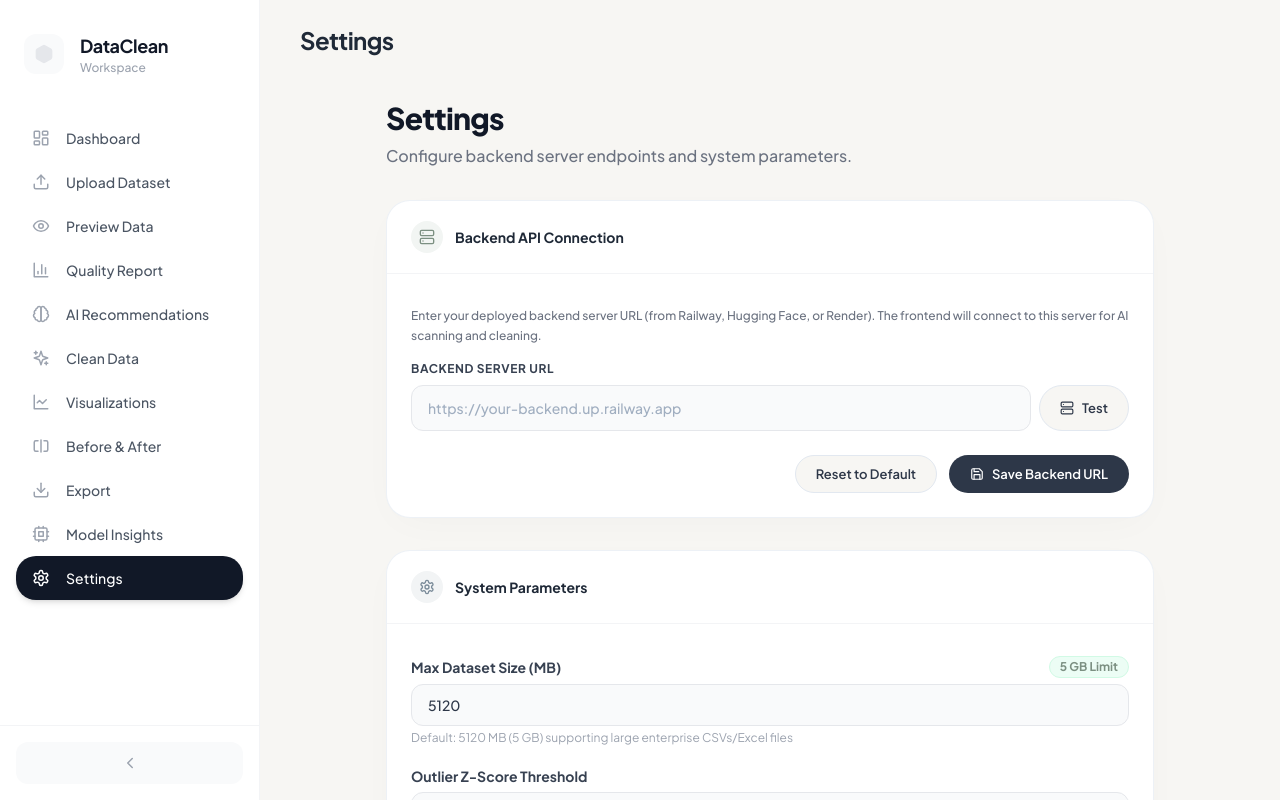
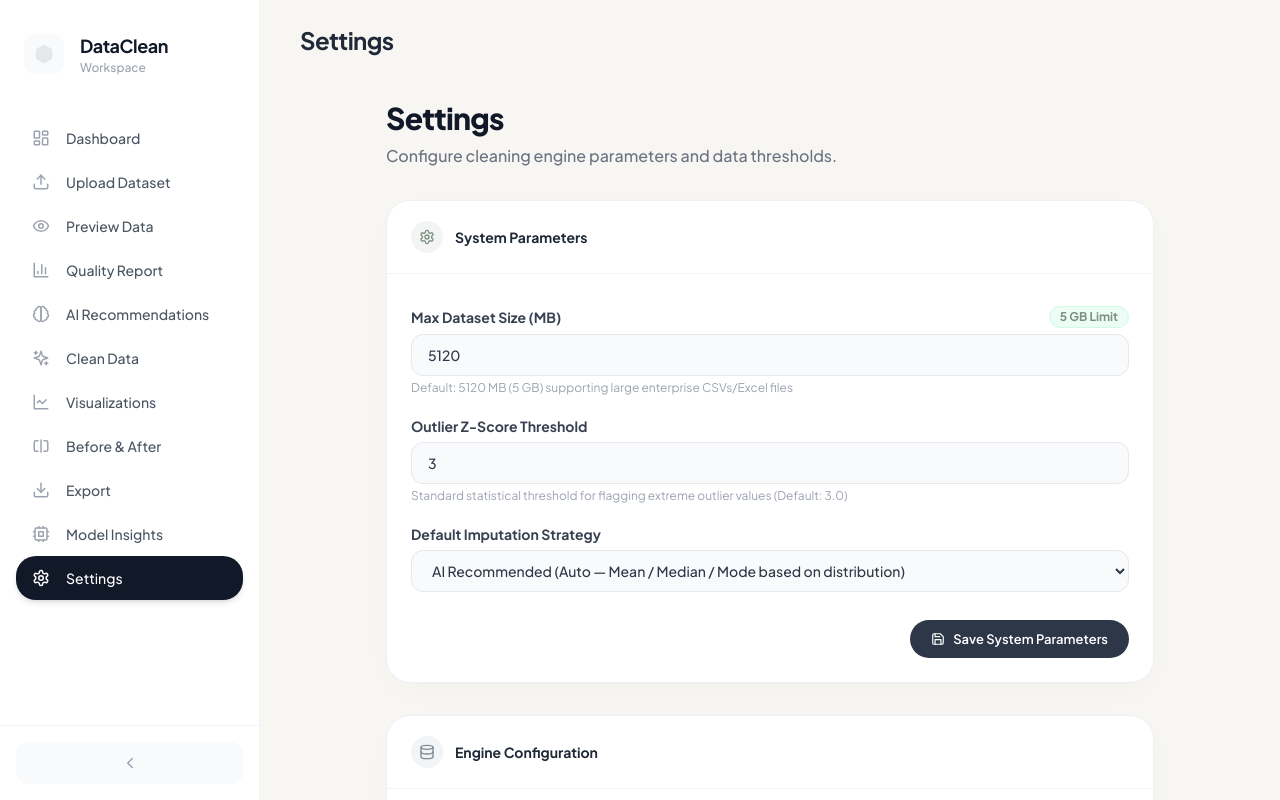
Before and after one commit to nandha0911/dataclean-ai, a React (Vite) app in the folder frontend/: page /#/settings in a window 1280 px wide. Built offline with nearby package versions, Linux system fonts and the light colour scheme.

Commit message:
Remove Backend API Connection card from Settings page for local offline runtime

```diff
--- a/frontend/src/pages/Settings.jsx
+++ b/frontend/src/pages/Settings.jsx
@@ -1,132 +1,20 @@
 /**
- * Nordic Settings — with Backend Server connection configuration & health test
+ * Nordic Settings — System Parameters and Data Engine Configuration
  */
-import { useState, useEffect } from 'react';
-import { Settings as SettingsIcon, Save, Server, CheckCircle2, XCircle, RefreshCw } from 'lucide-react';
+import { Settings as SettingsIcon, Save, Sliders, Shield, Database } from 'lucide-react';
 import NordicCard from '../components/ui/NordicCard';
-import axios from 'axios';
 import toast from 'react-hot-toast';
 
 export default function Settings() {
-  const [apiUrl, setApiUrl] = useState('');
-  const [testing, setTesting] = useState(false);
-  const [status, setStatus] = useState(null); // 'connected' | 'error' | null
-  const [statusMsg, setStatusMsg] = useState('');
-
-  useEffect(() => {
-    const saved = localStorage.getItem('DATACLEAN_API_URL') || '';
-    setApiUrl(saved);
-  }, []);
-
-  const handleTestConnection = async () => {
-    let raw = apiUrl.trim();
-    if (!raw) {
-      raw = import.meta.env.PROD ? 'https://dataclean-ai-backend.onrender.com' : 'http://localhost:8000';
-    }
-    const cleanUrl = raw.replace(/\/+$/, '').replace(/\/api$/, '');
-    setTesting(true);
-    setStatus(null);
-    try {
-      const res = await axios.get(`${cleanUrl}/health`, { timeout: 20000 });
-      if (res.data?.status === 'healthy' || res.status === 200) {
-        setStatus('connected');
-        setStatusMsg(`Connected successfully! Version: ${res.data?.version || '1.0.0'}`);
-        toast.success('Backend server is healthy & connected!');
-      } else {
-        setStatus('error');
-        setStatusMsg('Server responded but status was not healthy.');
-      }
-    } catch (err) {
-      setStatus('error');
-      setStatusMsg(`Cannot connect to ${cleanUrl}. (Error: ${err.message})`);
-      toast.error('Backend connection failed. Please check the URL.');
-    } finally {
-      setTesting(false);
-    }
-  };
-
-  const handleSave = () => {
-    if (apiUrl.trim()) {
-      localStorage.setItem('DATACLEAN_API_URL', apiUrl.trim());
-      toast.success('Backend API URL saved!');
-    } else {
-      localStorage.removeItem('DATACLEAN_API_URL');
-      toast.success('Reset to default API URL');
-    }
-    handleTestConnection();
-  };
-
   return (
     <div className="flex flex-col gap-8 max-w-3xl mx-auto">
       <div>
         <h2 className="text-3xl font-extrabold text-gray-900 tracking-tight mb-2">Settings</h2>
-        <p className="text-gray-500 font-medium">Configure backend server endpoints and system parameters.</p>
+        <p className="text-gray-500 font-medium">Configure cleaning engine parameters and data thresholds.</p>
       </div>
 
-      {/* Backend Connection Card */}
-      <NordicCard title="Backend API Connection" icon={Server} color="sage">
-        <div className="flex flex-col gap-4 mt-2">
-          <p className="text-xs text-gray-500 font-medium leading-relaxed">
-            Enter your deployed backend server URL (from Railway, Hugging Face, or Render). The frontend will connect to this server for AI scanning and cleaning.
-          </p>
-
-          <div>
-            <label className="block text-xs font-bold text-gray-700 uppercase tracking-wider mb-2">
-              Backend Server URL
-            </label>
-            <div className="flex gap-2">
-              <input
-                type="text"
-                value={apiUrl}
-                onChange={(e) => setApiUrl(e.target.value)}
-                placeholder="https://your-backend.up.railway.app"
-                className="flex-1 bg-gray-50 border border-gray-200 rounded-xl px-4 py-3 text-sm font-medium text-gray-800 outline-none focus:border-[#7C9082]"
-              />
-              <button
-                onClick={handleTestConnection}
-                disabled={testing}
-                className="btn-nd btn-nd-secondary px-4 text-xs flex items-center gap-1.5 flex-shrink-0"
-              >
-                {testing ? <RefreshCw size={14} className="animate-spin" /> : <Server size={14} />}
-                {testing ? 'Testing…' : 'Test'}
-              </button>
-            </div>
-          </div>
-
-          {/* Status badge */}
-          {status === 'connected' && (
-            <div className="p-3 bg-[#F2F5F3] border border-[#7C9082]/30 rounded-xl flex items-center gap-2 text-xs font-semibold text-[#7C9082]">
-              <CheckCircle2 size={16} />
-              <span>{statusMsg}</span>
-            </div>
-          )}
-
-          {status === 'error' && (
-            <div className="p-3 bg-red-50 border border-red-200 rounded-xl flex items-start gap-2 text-xs font-semibold text-red-700">
-              <XCircle size={16} className="flex-shrink-0 mt-0.5" />
-              <span>{statusMsg}</span>
-            </div>
-          )}
-
-          <div className="flex justify-end gap-3 pt-2">
-            <button
-              onClick={() => { setApiUrl(''); localStorage.removeItem('DATACLEAN_API_URL'); }}
-              className="btn-nd btn-nd-secondary text-xs"
-            >
-              Reset to Default
-            </button>
-            <button
-              onClick={handleSave}
-              className="btn-nd btn-nd-primary text-xs px-6"
-            >
-              <Save size={14} /> Save Backend URL
-            </button>
-          </div>
-        </div>
-      </NordicCard>
-
-      {/* General Settings Card */}
-      <NordicCard title="System Parameters" icon={SettingsIcon} color="dusty">
+      {/* System Parameters Card */}
+      <NordicCard title="System Parameters" icon={SettingsIcon} color="sage">
         <div className="flex flex-col gap-5 mt-2">
           <div>
             <div className="flex justify-between items-center mb-1.5">
@@ -143,6 +31,7 @@ export default function Settings() {
             />
             <p className="text-xs text-gray-400 mt-1">Default: 5120 MB (5 GB) supporting large enterprise CSVs/Excel files</p>
           </div>
+
           <div>
             <label className="block text-sm font-bold text-gray-700 mb-1.5">Outlier Z-Score Threshold</label>
             <input
@@ -152,17 +41,19 @@ export default function Settings() {
               id="input-zscore"
               className="w-full bg-gray-50 border border-gray-200 rounded-xl px-4 py-2.5 text-sm font-medium focus:bg-white focus:border-[#7C9082] outline-none transition-all"
             />
+            <p className="text-xs text-gray-400 mt-1">Standard statistical threshold for flagging extreme outlier values (Default: 3.0)</p>
           </div>
+
           <div>
-            <label className="block text-sm font-bold text-gray-700 mb-1.5">Imputation Strategy</label>
+            <label className="block text-sm font-bold text-gray-700 mb-1.5">Default Imputation Strategy</label>
             <select
               defaultValue={localStorage.getItem('DATACLEAN_IMPUTATION_STRATEGY') || "auto"}
               id="select-imputation"
               className="w-full bg-gray-50 border border-gray-200 rounded-xl px-4 py-2.5 text-sm cursor-pointer font-medium focus:bg-white focus:border-[#7C9082] outline-none transition-all"
             >
-              <option value="auto">AI Recommended (Auto)</option>
-              <option value="fast">Fast (Mean / Mode)</option>
-              <option value="accurate">Accurate (KNN / MICE)</option>
+              <option value="auto">AI Recommended (Auto — Mean / Median / Mode based on distribution)</option>
+              <option value="fast">Fast Imputation (Mean for numbers, Mode for text)</option>
+              <option value="accurate">Multivariate Imputation (KNN / MICE)</option>
             </select>
           </div>
 
@@ -184,6 +75,30 @@ export default function Settings() {
           </div>
         </div>
       </NordicCard>
+
+      {/* Engine Info Card */}
+      <NordicCard title="Engine Configuration" icon={Database} color="dusty">
+        <div className="flex flex-col gap-4 text-xs font-medium text-gray-600">
+          <div className="flex justify-between items-center py-2 border-b border-gray-100">
+            <span className="text-gray-500">AI Recommendation Engine</span>
+            <span className="font-bold text-gray-900">Tri-Ensemble (XGBoost + LightGBM + CatBoost)</span>
+          </div>
+          <div className="flex justify-between items-center py-2 border-b border-gray-100">
+            <span className="text-gray-500">Execution Mode</span>
+            <span className="font-bold text-[#7C9082] bg-emerald-50 px-2 py-0.5 rounded-full border border-emerald-100">
+              High-Speed Vectorized (Chunk Streaming)
+            </span>
+          </div>
+          <div className="flex justify-between items-center py-2 border-b border-gray-100">
+            <span className="text-gray-500">Supported Formats</span>
+            <span className="font-bold text-gray-900">CSV, XLS, XLSX, XLSM, XLSB, JSON</span>
+          </div>
+          <div className="flex justify-between items-center py-2">
+            <span className="text-gray-500">Maximum Processing Limit</span>
+            <span className="font-bold text-gray-900">Up to 50 Million Rows</span>
+          </div>
+        </div>
+      </NordicCard>
     </div>
   );
 }
```
